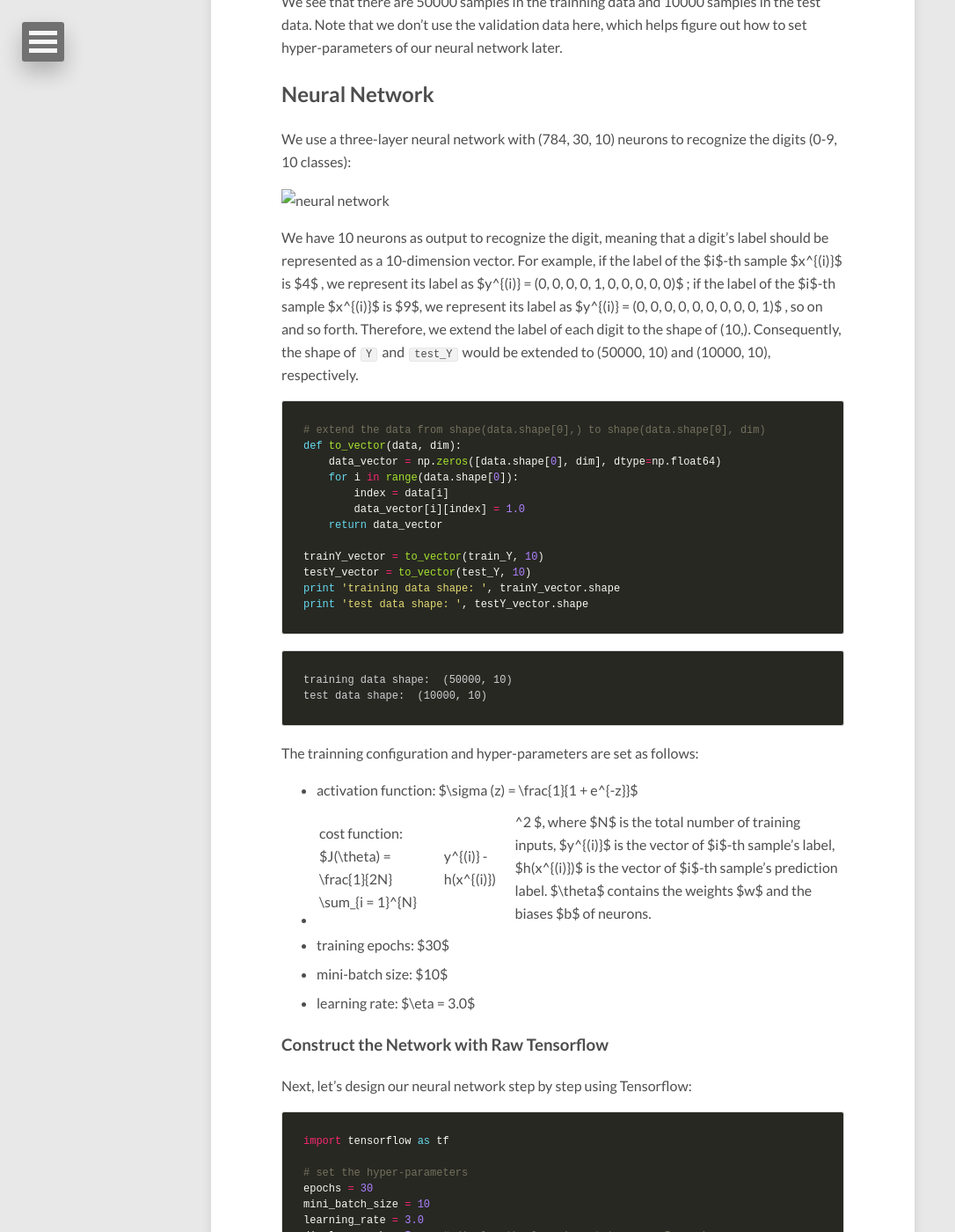
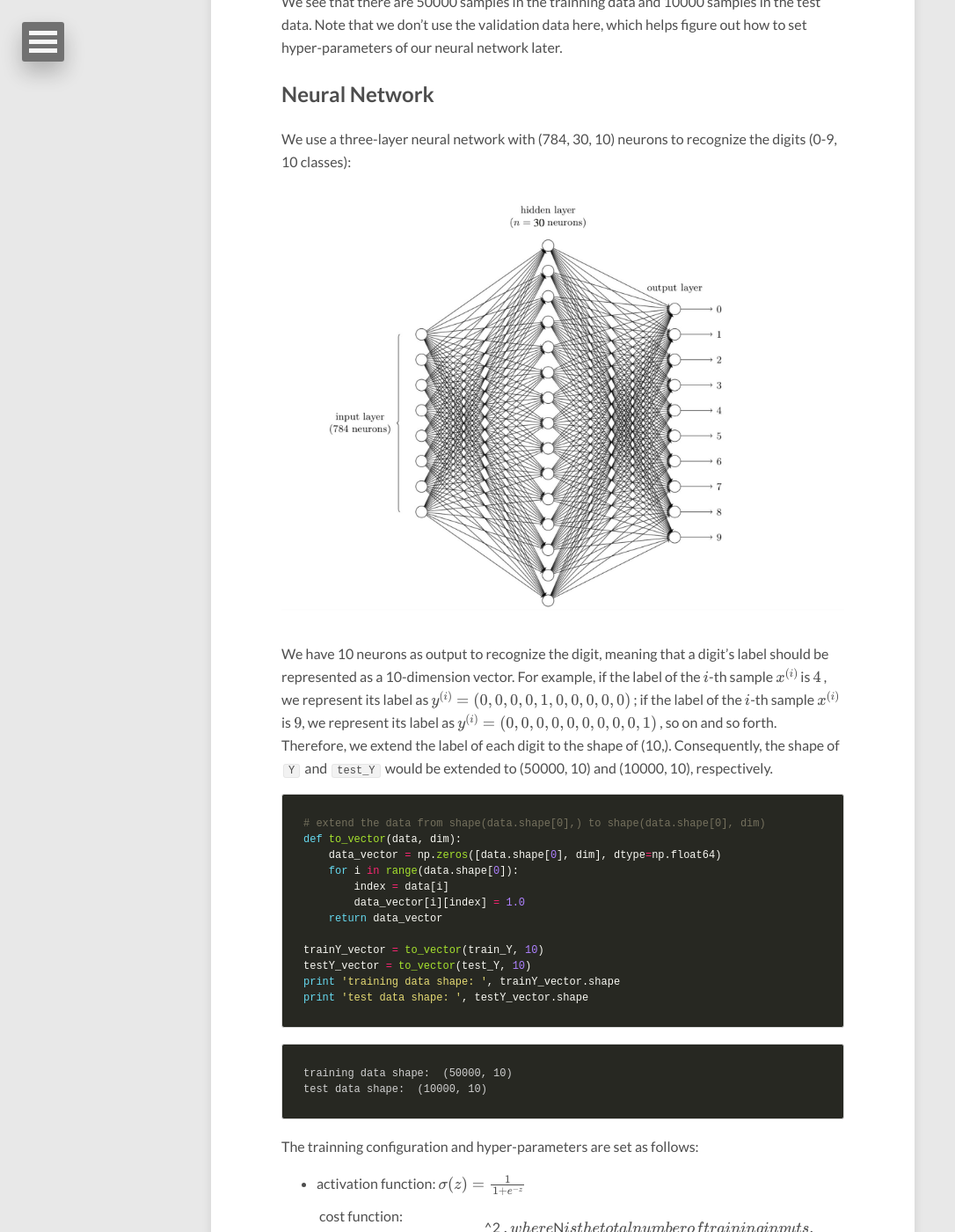
Before and after one commit to smallGum/smallGum.github.io, a Jekyll site: the page built from _posts/2018-11-03-Learn-the-Neural-Networks-with-Tensorflow.md, in a window 1280 px wide and 1400 px high, scrolled down 2299 px. Shown: the whole window at 88% size, without its empty margins (0-1086 px from the left). Built offline with Jekyll 4.4.1, drawn with Linux system fonts in a browser that asks for light colours; nearby versions of some CDN libraries; formulas are drawn with MathJax 3; some of the changed text lies outside the part shown.

Commit message:
fix bugs about my second blogs

```diff
--- a/_posts/2018-11-03-Learn-the-Neural-Networks-with-Tensorflow.md
+++ b/_posts/2018-11-03-Learn-the-Neural-Networks-with-Tensorflow.md
@@ -7,6 +7,18 @@
 image:
   feature: abstract-8.jpg
 ---
+
+<head>
+    <script src="https://cdn.mathjax.org/mathjax/latest/MathJax.js?config=TeX-AMS-MML_HTMLorMML" type="text/javascript"></script>
+    <script type="text/x-mathjax-config">
+        MathJax.Hub.Config({
+            tex2jax: {
+            skipTags: ['script', 'noscript', 'style', 'textarea', 'pre'],
+            inlineMath: [['$','$']]
+            }
+        });
+    </script>
+</head>
 
 ## Introduction
 
@@ -95,7 +107,9 @@
 
 We use a three-layer neural network with (784, 30, 10) neurons to recognize the digits (0-9, 10 classes):
 
-![neural network](./images/network.jpg)
+<figure>
+	<img src="/images/learn_tensorflow/network.jpg" alt="neural network structure">
+</figure>
 
 We have 10 neurons as output to recognize the digit, meaning that a digit's label should be represented as a 10-dimension vector. For example, if the label of the $i$-th sample $x^{(i)}$ is $4$ , we represent its label as $y^{(i)} = (0, 0, 0, 0, 1, 0, 0, 0, 0, 0)$ ; if the label of the $i$-th sample $x^{(i)}$ is $9$, we represent its label as $y^{(i)} = (0, 0, 0, 0, 0, 0, 0, 0, 0, 1)$ , so on and so forth. Therefore, we extend the label of each digit to the shape of (10,). Consequently, the shape of `Y` and `test_Y` would be extended to (50000, 10) and (10000, 10), respectively.
 
```
Also changed, not shown: images/learn_tensorflow/network.jpg (added), 1 other file.
